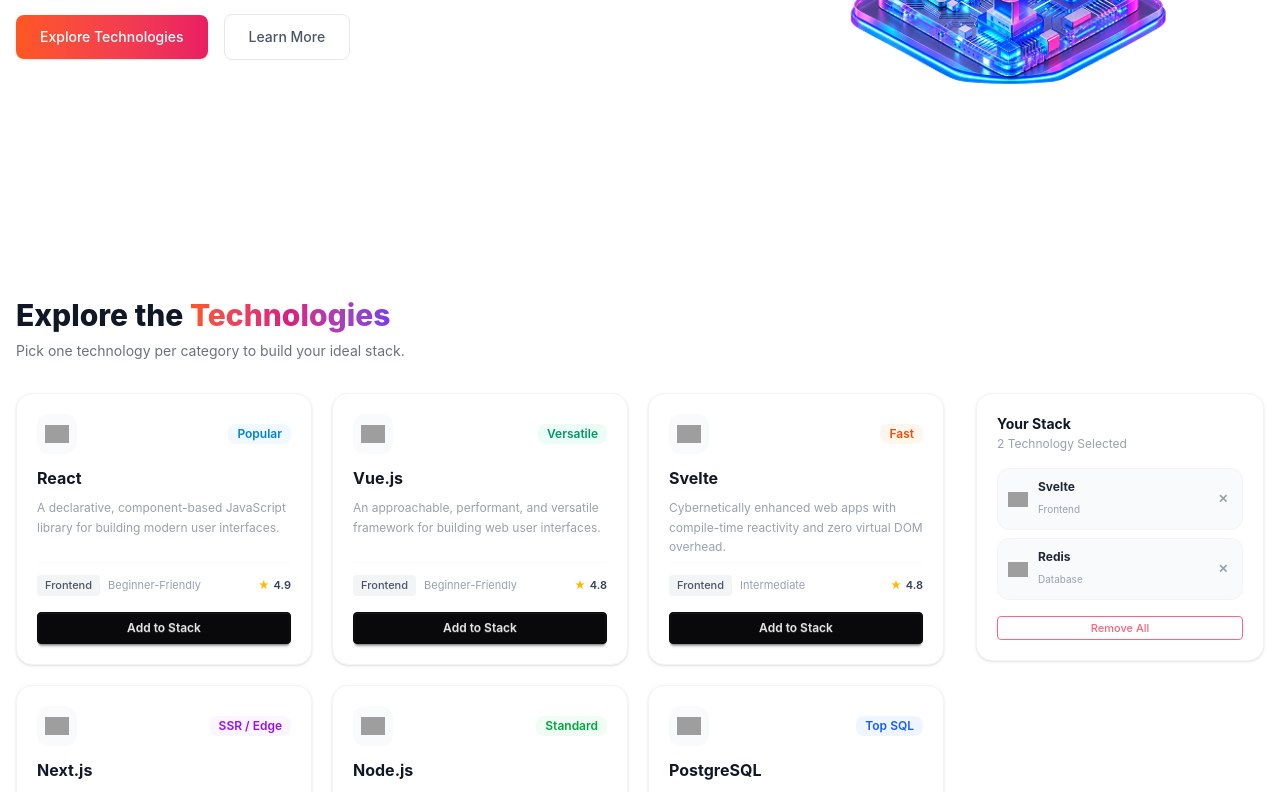
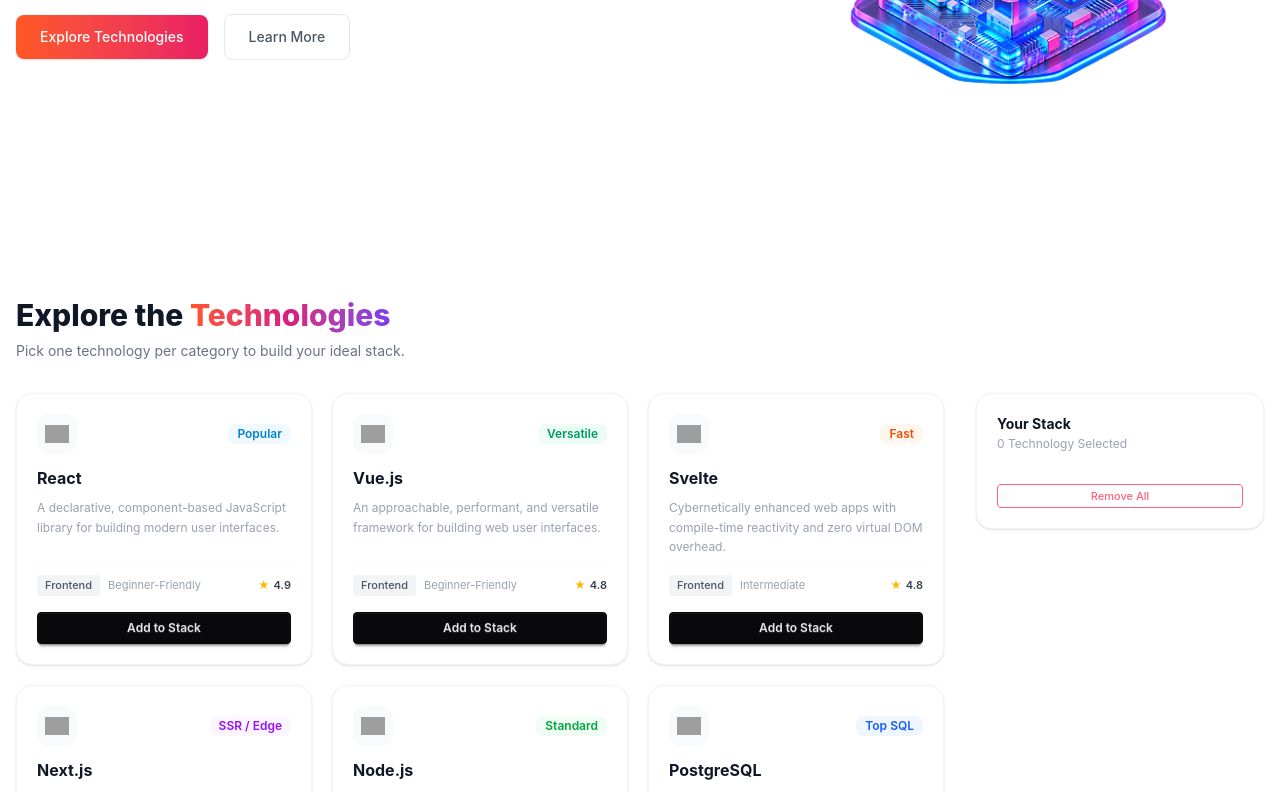
Before and after one commit to asad4405/dev-stack, a React (Vite) app: page / in a window 1280 px wide. Shown: the part 452-1244 px from the top of the page. Built offline with nearby package versions, Linux system fonts and the light colour scheme; grey boxes are pictures that could not be loaded.

Commit message:
show selected technologies and remove and all remove technology function

```diff
--- a/src/components/Technologies/SelectedTechnologies.tsx
+++ b/src/components/Technologies/SelectedTechnologies.tsx
@@ -1,65 +1,62 @@
+import type { Dispatch, SetStateAction } from "react";
+import type { TechnologyType } from "../../types/TechnologyType";
+import Technology from "./Technology";
+import { toast } from "react-toastify";
+
 export interface SelectedTechnologiesProps {
-    prop: string
+    selectedTechnologies: TechnologyType[];
+    setSelectedTechnologies: Dispatch<SetStateAction<TechnologyType[]>>;
 }
 
-export default function SelectedTechnologies({ prop }: SelectedTechnologiesProps) {
+export default function SelectedTechnologies({
+    selectedTechnologies,
+    setSelectedTechnologies,
+}: SelectedTechnologiesProps) {
+    const handleTechnologyRemove = (id: number) => {
+        const filterTechnology = selectedTechnologies.filter(technology => technology.id !== id);
+        setSelectedTechnologies(filterTechnology);
+        toast.error('Remove Stack');
+    };
 
+    const handleTechnologyRemoveAll =() =>{
+        setSelectedTechnologies([]);
+        toast.error('Remove All Stack');
+    }
     return (
         <div className="w-full lg:w-72 bg-white border border-gray-100 rounded-2xl p-5 shadow-sm sticky top-20">
-        <h3 className="font-bold text-gray-900 text-sm">
-            Your Stack
-        </h3>
+            <h3 className="font-bold text-gray-900 text-sm">Your Stack</h3>
             <p className="text-xs text-gray-400 mt-0.5">
-            2 Technology Selected
+                {selectedTechnologies.length} Technology Selected
             </p>
 
             <div className="mt-4 space-y-2">
+                {selectedTechnologies.map((technology) => (
                     <div className="flex items-center justify-between bg-gray-50 p-2.5 rounded-xl border border-gray-100">
                         <div className="flex items-center gap-2.5">
                             <img
-                        src="https://cdn.simpleicons.org/svelte/FF3E00"
-                        alt="Svelte"
+                                src={technology.image}
+                                alt={technology.name}
                                 className="w-5 h-5 object-contain"
                             />
                             <div>
                                 <h4 className="text-xs font-bold text-gray-800">
-                            Svelte
+                                    {technology.name}
                                 </h4>
                                 <span className="text-[10px] text-gray-400">
-                            Frontend
+                                    {technology.category}
                                 </span>
                             </div>
                         </div>
-                <button className="text-gray-400 hover:text-red-500 text-xs font-bold px-1">
+                        <button onClick={() => handleTechnologyRemove(technology.id)} className="text-gray-400 cursor-pointer hover:text-red-500 text-xs font-bold px-1">
                             ✕
                         </button>
                     </div>
-
-            <div className="flex items-center justify-between bg-gray-50 p-2.5 rounded-xl border border-gray-100">
-                <div className="flex items-center gap-2.5">
-                    <img
-                        src="https://cdn.simpleicons.org/redis/FF4438"
-                        alt="Redis"
-                        className="w-5 h-5 object-contain"
-                    />
-                    <div>
-                        <h4 className="text-xs font-bold text-gray-800">
-                            Redis
-                        </h4>
-                        <span className="text-[10px] text-gray-400">
-                            Database
-                        </span>
-                    </div>
-                </div>
-                <button className="text-gray-400 hover:text-red-500 text-xs font-bold px-1">
-                    ✕
-                </button>
-            </div>
+                ))}
             </div>
 
-        <button className="btn btn-outline btn-error btn-xs w-full mt-4 normal-case font-medium">
+            <button onClick={handleTechnologyRemoveAll} className="btn btn-outline btn-error btn-xs w-full mt-4 normal-case font-medium">
                 Remove All
             </button>
         </div>
-    )
+    );
 }
--- a/src/components/Technologies/Technologies.tsx
+++ b/src/components/Technologies/Technologies.tsx
@@ -38,7 +38,8 @@
                 </div>
 
                 {/*  Stack  */}
-                <SelectedTechnologies />
+                <SelectedTechnologies selectedTechnologies={selectedTechnologies}
+                    setSelectedTechnologies={setSelectedTechnologies}/>
             </div>
         </section>
     );
```
Lines whose indentation alone changed are shown as unchanged.
